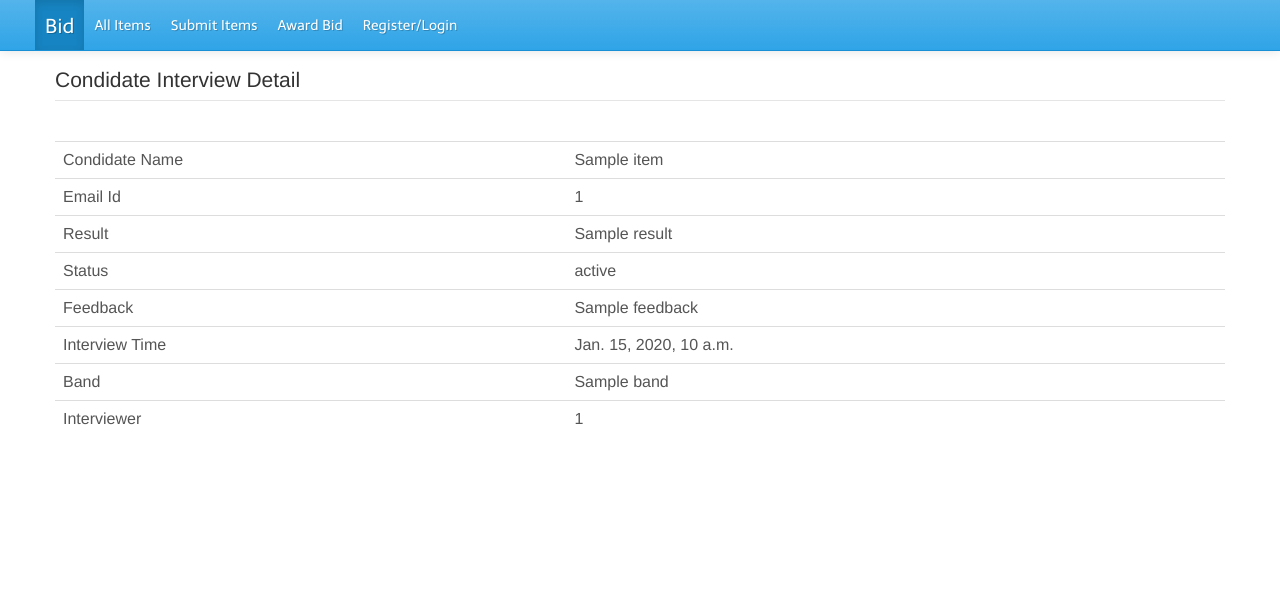
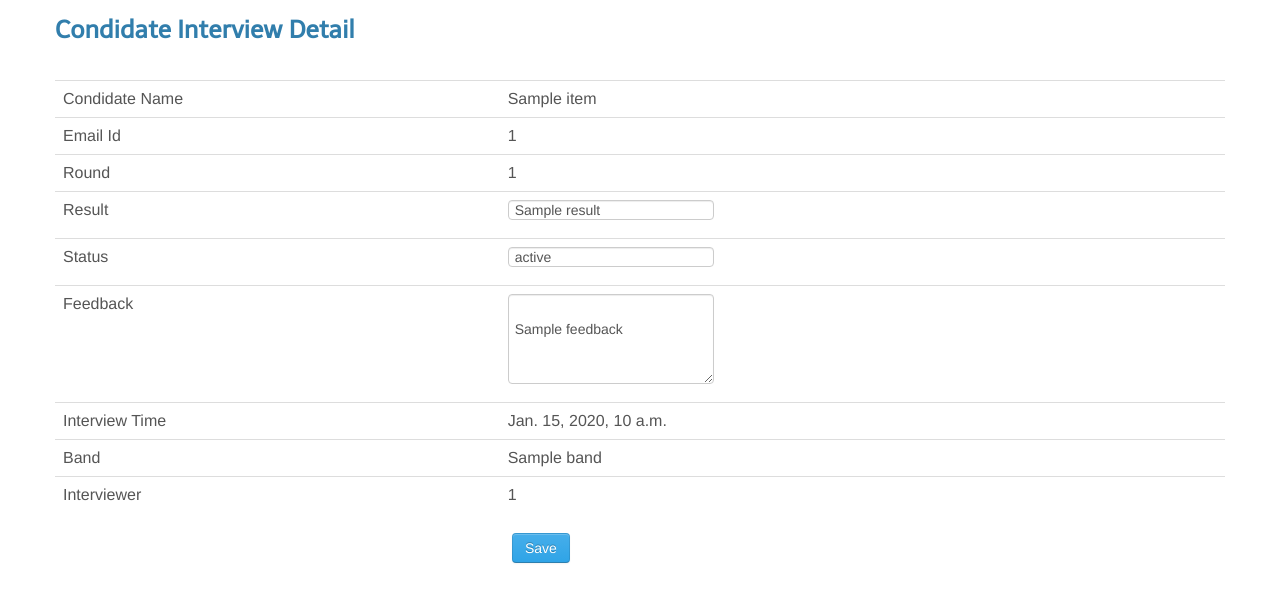
Before and after one commit to cppatels8/restify-app, a Django app: template templates/interview_detail.html in a window 1280 px wide. Shown: the top 602 px of the page. Run offline with Django 3.2, Linux system fonts and the light colour scheme; the template is opened without the code that fills it: most values are stand-ins (such as "Sample title", 1, 10 or a date in 2020); some libraries are stand-ins or nearby versions.

Commit message:
Adding feedback post

```diff
--- a/static/js/load-content.js
+++ b/static/js/load-content.js
@@ -77,7 +77,7 @@ $(document).ready(function() {
 	    			  "emailId": interviewerEmail,
 	    			  "firstName": interviewerFirstName,
 	    			  "lastName": interviewerLastName,
-	    			  "isInterviewer": true,
+	    			  "isInterviewer": 'true'
 	    			};
 	    	$.ajax({
                 url: 'http://restify.labs.hashedin.com/hashedinrecruitmentapp/users?accessToken='+ document.cookie, // php script to retern json encoded string
@@ -89,6 +89,7 @@ $(document).ready(function() {
                 crossDomain : true,
                 origin: 'http://restify.labs.hashedin.com',
                 success: function(data) { // callback method for further manipulations
+                	console.log("successs");
                 	location.reload();
                 },
                 error: function(data) { // if error occured
--- a/static/js/main.js
+++ b/static/js/main.js
@@ -1,70 +1,34 @@
-var itemName;
 $(document).ready(function() {
-            $.support.cors = true;
-            // bind 'myForm' and provide a simple callback function
-            $('#registration1').submit(function() { // set onsubmit event to the form
-              var data = $('#registration1').serialize(), // serialize all the data in the form
-              userName = $(this).find("#userName").val(),
-              password = $(this).find("#password").val();
-              firstName = $(this).find("#firstName").val();
-              lastName = $(this).find("#lastName").val();
-              emailId = $(this).find("#emailId").val();
-              companyName = $(this).find("#companyName").val();
-              arr = {"userName": userName,
-                     "password": password,
-                     "emailId": emailId,
+    $('#saveFeedback').click(function() { // set onsubmit event to the form
+    	result = $('.feedback_table').find("#result").val(),
+    	status = $('.feedback_table').find("#status").val();
+    	feedbcak = $('.feedback_table').find("#feedbcak").val();
+
+
+    	arr = {"result": result,
+             "interviewStatus": status,
+             "feedback": feedbcak.trim(),
             };
+
+      var id = location.pathname.split("/")[2];
       $.ajax({
-                url: 'http://restify.labs.hashedin.com/hashedinrecruitmentapp/users', // php script to retern json encoded string
+        url: 'http://restify.labs.hashedin.com/hashedinrecruitmentapp/recruitment/'+ id +'?accessToken='+ document.cookie, // php script to retern json encoded string
         data: JSON.stringify(arr),  // serialized data to send on server
         dataType: 'json', // set recieving type - JSON in case of a question
         contentType: 'application/json',
-                type:'POST', // set sending HTTP Request type
+        type:'PUT', // set sending HTTP Request type
         async:false,
         crossDomain : true,
         origin: 'http://restify.labs.hashedin.com',
         success: function(data) { // callback method for further manipulations
-                    confirm("You are registered, Please login");
-
+            console.log("feedback added successfully.");
+        	location.reload();
         },
         error: function(data) { // if error occured
-
+        	alert("your feebback sent.");
+        	location.reload();
         }
-              });
-              return false;
-
-    });
-            $('#login').submit(function() { // set onsubmit event to the form
-              var data = $('#registration1').serialize(), // serialize all the data in the form
-              userName = $(this).find("#userName").val(),
-              password = $(this).find("#password").val();
-              $.ajax({
-                url: 'http://restify.labs.hashedin.com/hashedinrecruitmentapp/auth', // php script to retern json encoded string
-                data: '',  // serialized data to send on server
-                xhrFields: {
-                        withCredentials: true
-                    },
-                dataType: 'json', // set recieving type - JSON in case of a question
-                type:'POST', // set sending HTTP Request type
-                async:false,
-                //username: username,
-                //password: password,
-                crossDomain : true,
-                contentType: 'application/json',
-                origin: 'http://restify.labs.hashedin.com',
-                headers: {
-                    'Authorization': "Basic " + btoa(userName + ":" + password)
-                  },
-                success: function(data) { // callback method for further manipulations
-                    document.cookie = data['AccessToken']+";path=/";
-                    window.location.href = "/home";
-                },
-                error: function(data) { // if error occured
-
-                }
-              });
-              return false;
-
       });
 
     });
+});
--- a/templates/interview_detail.html
+++ b/templates/interview_detail.html
@@ -8,33 +8,12 @@
 	</head>
 
 	<body>
-
-<div class="navbar navbar-fixed-top">
-  <div class="navbar-inner">
 	<div class="container">
-
-<ul class="nav">
-  <li class="active">
-    <a class="brand" href="#">Bid</a>
-  </li>
-  <li><a href="/home">All Items</a></li>
-  <li><a href="/admin">Submit Items</a></li>
-  <li><a href="/award">Award Bid</a></li>
-  <li><a href="/login">Register/Login</a></li>
-</ul>
-    </div>
-  </div>
-</div>
-<h3>Enter the  item details </h3>
-<div class="container">
-		<fieldset>
-			<legend>Condidate Interview Detail</legend>
-	    </fieldset>
-
+		<h3>Condidate Interview Detail</h3>
 		<table class="table">
 		    {% for item in interview %}
 		        <tr>
-			        <table class="table">
+		        <table class="table feedback_table">
 		            <tr>
 		                <td>
 		                Condidate Name
@@ -53,10 +32,18 @@
 		            </tr>
 		            <tr>
 		                <td>
+		                Round
+		                </td>
+		                <td>
+		                {{item.roundNumber}}
+		                </td>
+		            </tr>
+		            <tr>
+		                <td>
 		                Result
 		                </td>
 		                <td>
-			                {{item.result}}
+		                <input type="text" id="result" value="{{item.result}}">
 		                </td>
 		            </tr>
 		            <tr>
@@ -64,7 +51,7 @@
 		                Status
 		                </td>
 		                <td>
-			                {{item.interviewStatus}}
+		                <input type="text" id="status" value="{{item.interviewStatus}}">
 		                </td>
 		            </tr>
 		            <tr>
@@ -72,7 +59,9 @@
 		                Feedback
 		                </td>
 		                <td>
+		                	<textarea rows="4" cols="50" id="feedbcak">
 								{{item.feedback}}
+							</textarea>
 		                </td>
 		            </tr>
 		            <tr>
@@ -105,13 +94,12 @@
 		        </tr>
 		    {% endfor %}
 		</table>
-
 	</div>
+	<button class="btn btn-primary" style="margin-left:40%;" id="saveFeedback">Save</button>
 	<script src="{{STATIC_URL|default:"/static/"}}/js/jquery.js"></script>
 	<script src="{{STATIC_URL|default:"/static/"}}/js/bootstrap-dropdown.js"></script>
 	<script src="{{STATIC_URL|default:"/static/"}}/js/bootstrap-2.3.2.min.js"></script>
 	<script src="{{STATIC_URL|default:"/static/"}}/js/jquery.form.js"></script>
 	<script src="{{STATIC_URL|default:"/static/"}}/js/main.js"></script>
-
 </body>
 </html>
```
Also changed, not shown: 1 other file. Lines whose indentation alone changed are shown as unchanged.
